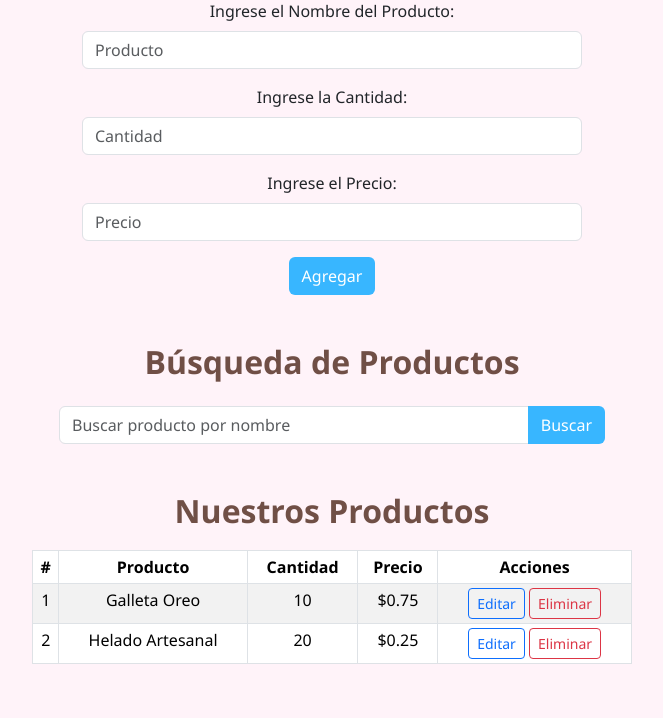
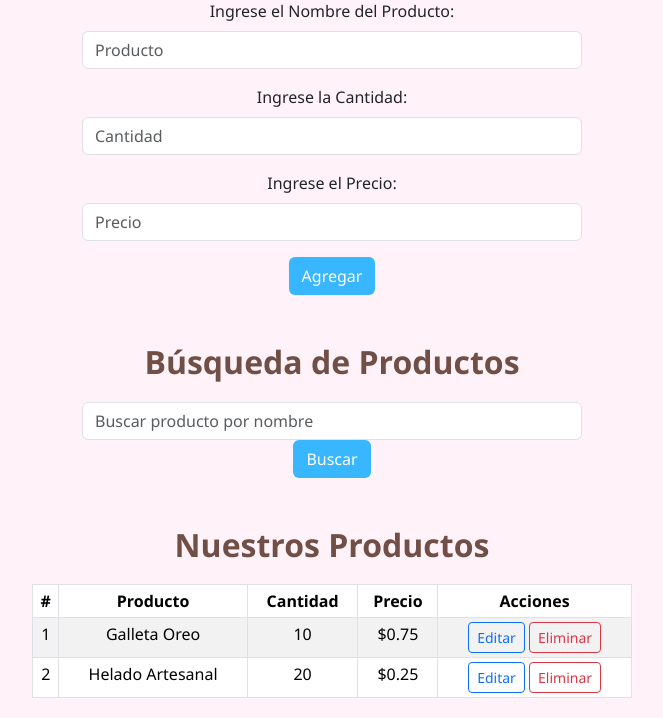
Before and after one commit to Iamjoseph2006/mi_proyecto_flask, a Flask app: page /productos in a window 1280 px wide. Shown: the part 163-881 px from the top of the page, without its empty margins (308-971 px from the left). Run offline with Flask 3, Linux system fonts and the light colour scheme.

Commit message:
Semana 11

```diff
--- a/templates/productos.html
+++ b/templates/productos.html
@@ -26,8 +26,8 @@
     <!-- Formulario de búsqueda -->
     <section id="productos" class="container my-5 text-center">
         <h2 class="section-title">Búsqueda de Productos</h2>
-        <form method="GET" action="{{ url_for('productos') }}" class="mt-4">
-            <div class="input-group w-50 mx-auto">
+        <form method="GET" action="{{ url_for('productos') }}" id="formularioContacto" class="mx-auto contacto-form">
+            <div class="mb-3">
                 <input type="text" name="buscar" class="form-control" placeholder="Buscar producto por nombre">
                 <button type="submit" class="btn btn-acento">Buscar</button>
             </div>
```
